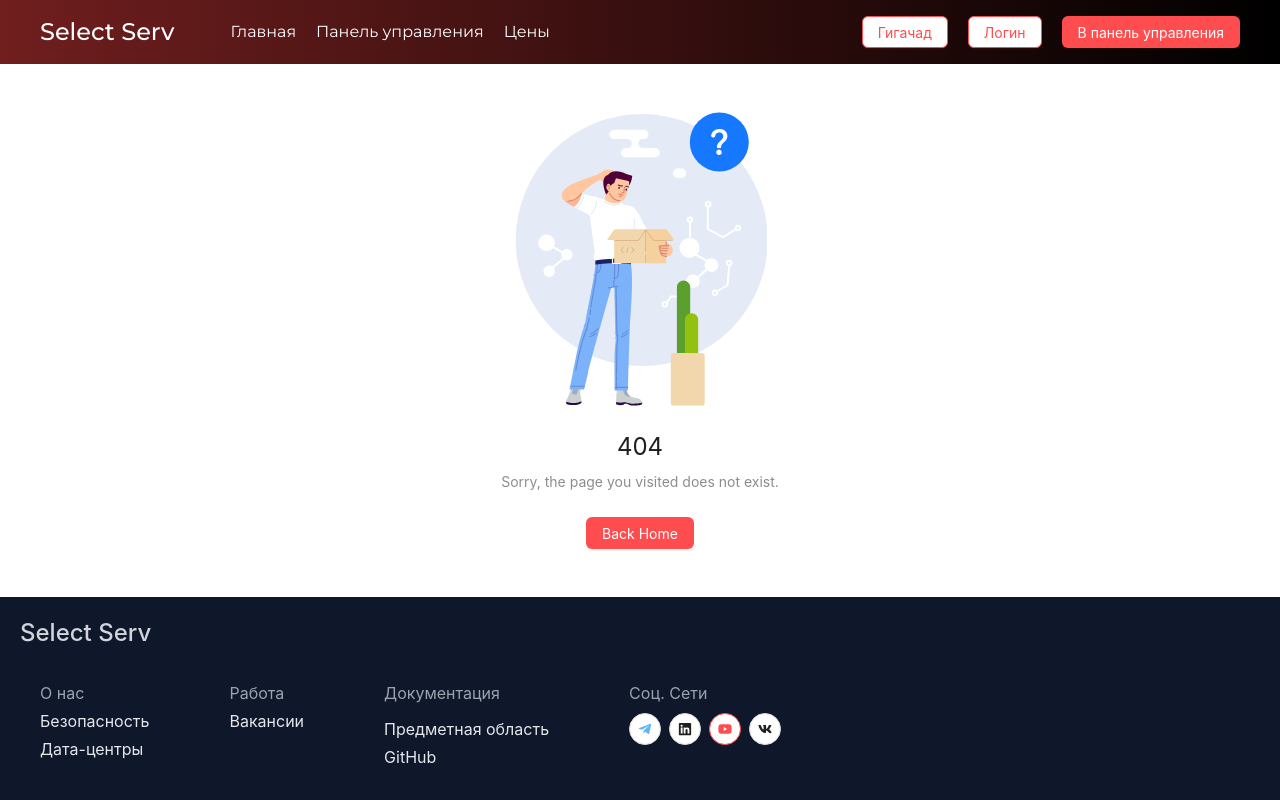
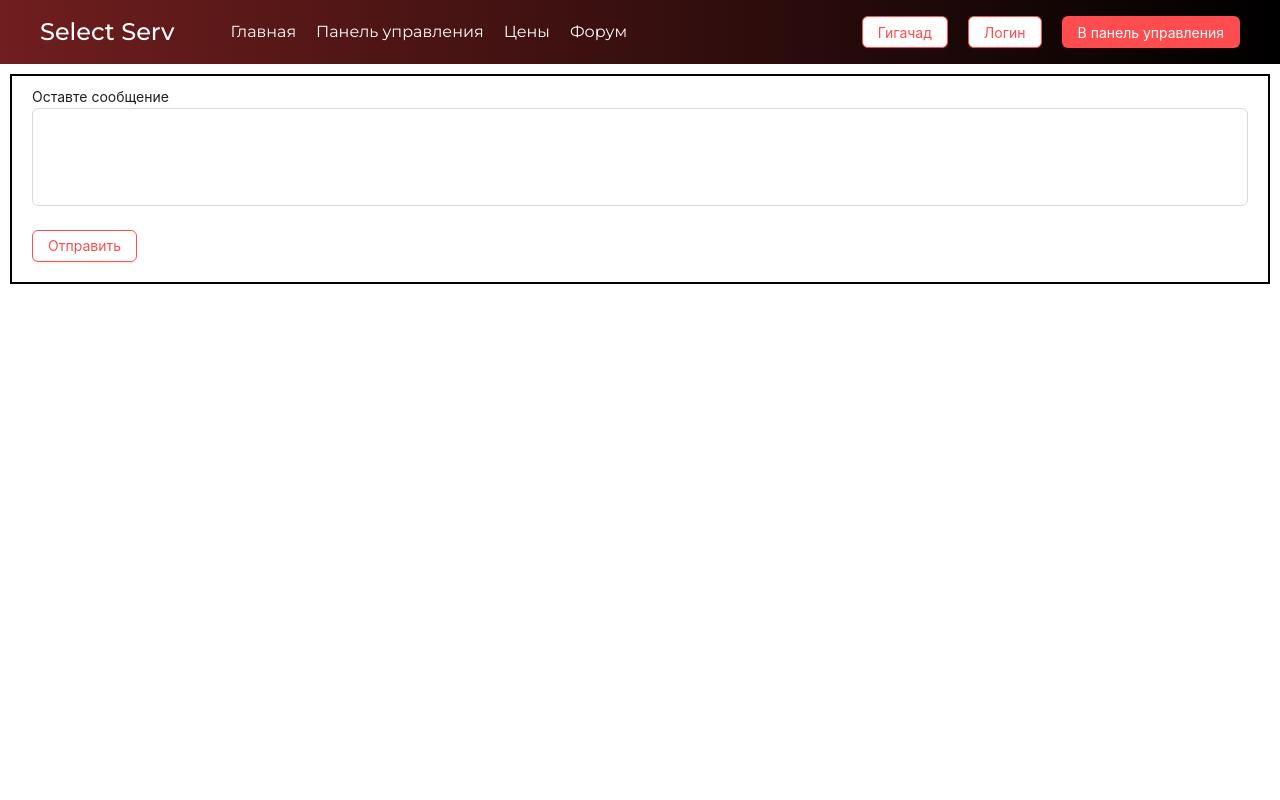
Before and after one commit to BibaBlloba/SelectServ2, a React (Vite) app in the folder frontend/: page /forum in a window 1280 px wide. Shown: the top 800 px of the page. Built offline with nearby package versions, Linux system fonts and the light colour scheme; no server answers.

Commit message:
Frontend init

```diff
--- a/frontend/src/App.jsx
+++ b/frontend/src/App.jsx
@@ -6,6 +6,7 @@ import {
   Profile,
   Console,
   Footer,
+  Forum,
 } from "./components";
 import {
   BrowserRouter,
@@ -71,6 +72,7 @@ function App() {
           <Route path="price" element={<Price />} />
           <Route path="auth" element={<MasterRegister />} />
           <Route path="tst" element={<Test />} />
+          <Route path="forum" element={<Forum />} />
           <Route path="console" element={<UnderConstruction Chad={secret} />} />
           <Route path="profile" element={<Profile />}>
             {/* <Route path="nav1" element={<ProfileGeneral />} /> */}
--- /dev/null
+++ b/frontend/src/components/Forum.jsx
@@ -0,0 +1,39 @@
+import React, { useState } from 'react'
+import { Input, Form, Button } from 'antd'
+const { TextArea } = Input;
+
+const Forum = () => {
+  // const [message, setMessage] = useState("")
+
+  const sendMessage = (values) => {
+    console.log(values)
+  }
+
+  return (
+    <div className='min-h-screen bg-white flex flex-col'>
+      <div className='border-black border-2 h-[210px] m-[10px] flex flex-col p-[10px] px-[20px]'>
+        <Form onFinish={sendMessage}>
+          <p>Оставте сообщение</p>
+          <Form.Item
+            name="message"
+            rules={[
+              {
+                required: true,
+                message: "Пожалуйста, оставте сообщение",
+              },
+            ]}
+          >
+            <TextArea rows={4} style={{
+              resize: 'none',
+            }} />
+          </Form.Item>
+          <Form.Item>
+            <Button htmlType="submit" danger>Отправить</Button>
+          </Form.Item>
+        </Form>
+      </div>
+    </div>
+  )
+}
+
+export default Forum
--- a/frontend/src/components/NavBar.jsx
+++ b/frontend/src/components/NavBar.jsx
@@ -19,7 +19,7 @@ function NavBar({ stateChanger }) {
     localStorage.setItem("UserToken", token);
     localStorage.setItem("UserEmail", mail);
     setTimeout(() => {
-      window.location.href = "/";
+      window.location.href = "/home";
     }, 500);
   };
 
--- a/frontend/src/components/index.js
+++ b/frontend/src/components/index.js
@@ -12,6 +12,7 @@ import ProfileMoney from "./ProfileMoney.jsx";
 import ProfileNotifications from "./ProfileNotifications.jsx";
 import ProfileInfo from "./ProfileInfo.jsx";
 import Console from "./Console.jsx";
+import Forum from "./Forum.jsx"
 
 export {
   NavBar,
@@ -28,4 +29,5 @@ export {
   ProfileNotifications,
   ProfileInfo,
   Console,
+  Forum,
 };
--- a/frontend/src/constants/index.js
+++ b/frontend/src/constants/index.js
@@ -10,6 +10,10 @@ export const navLinks = [
   {
     id: "price",
     title: "Цены",
+  },
+  {
+    id: "forum",
+    title: "Форум",
   },
 ];
 
```
